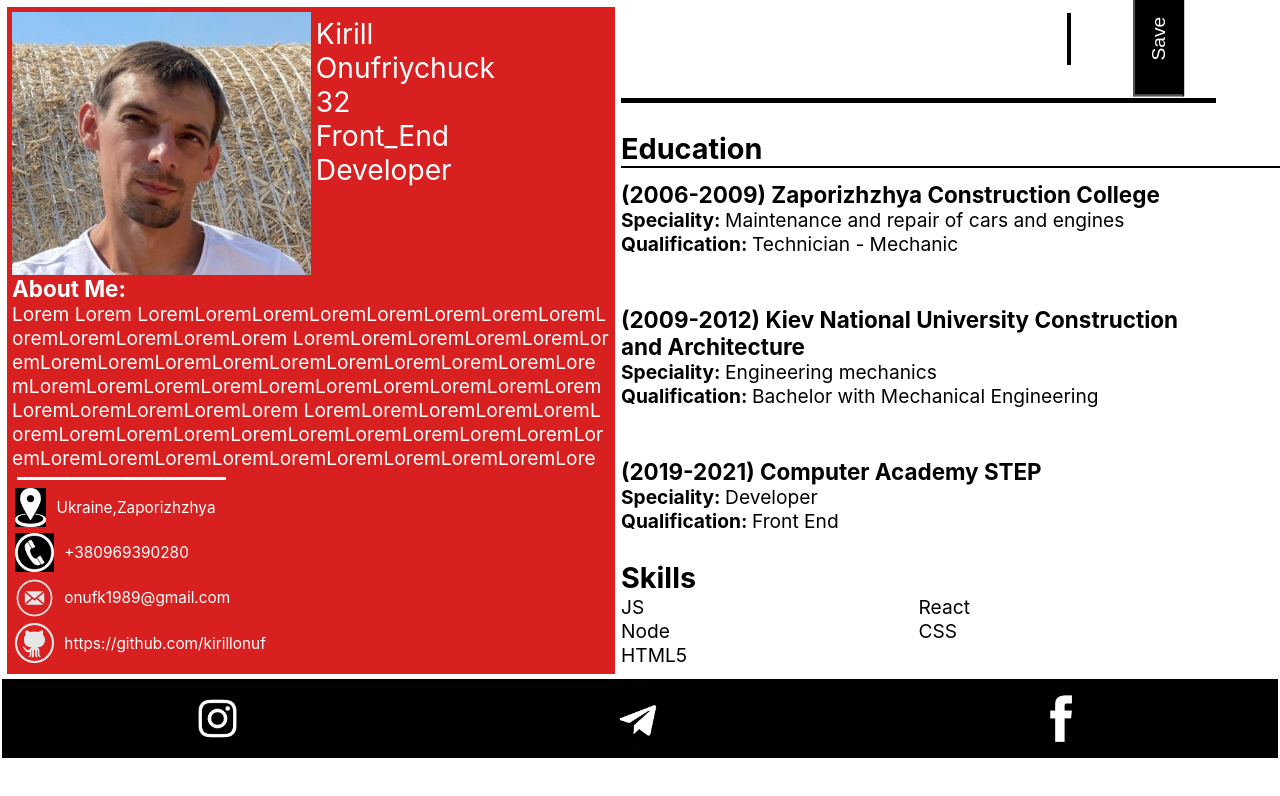
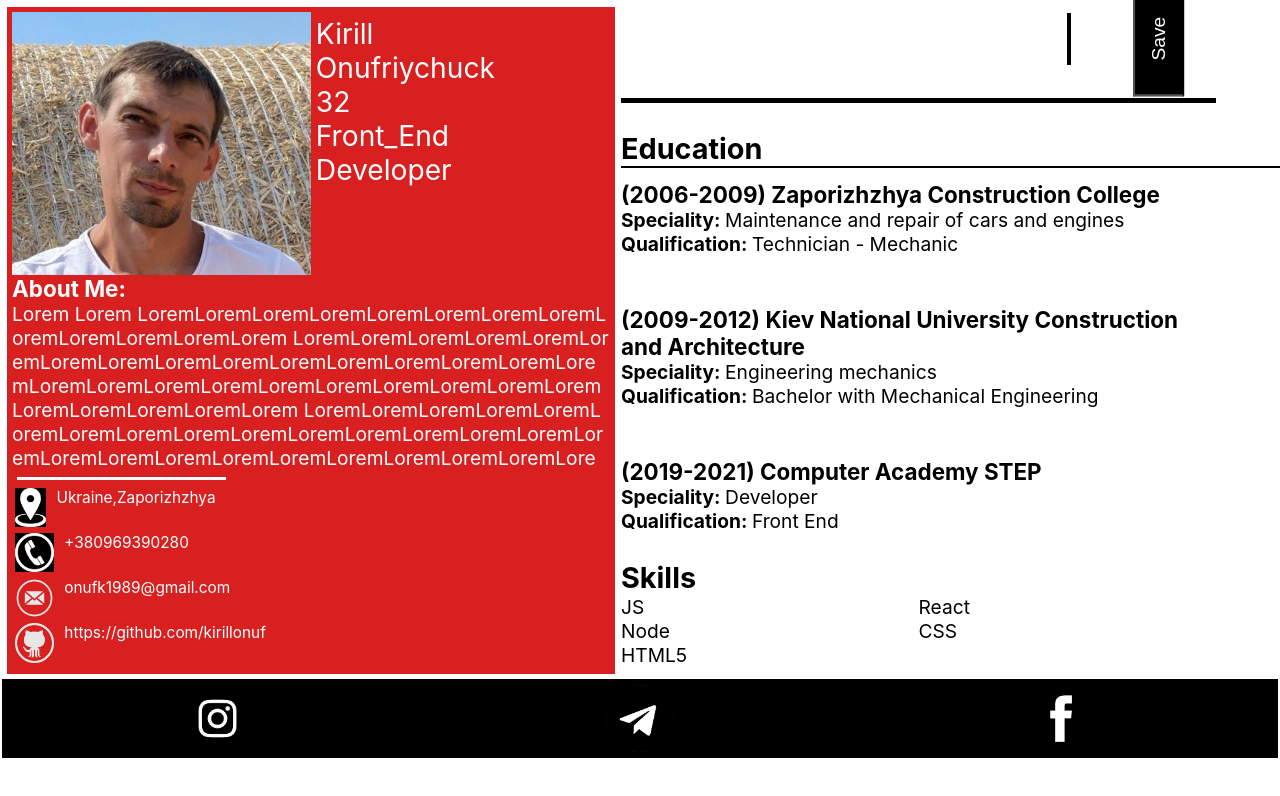
Before and after one commit to kirillonuf/cv_onufriychuk, a React (Create React App) app: page / in a window 1280 px wide. Shown: the top 796 px of the page. Built offline with nearby package versions, Linux system fonts and the light colour scheme.

Commit message:
align-items: flex-start;

```diff
--- a/src/App.scss
+++ b/src/App.scss
@@ -257,12 +257,12 @@
                         font-size: 1.2vw;
                         height: 23%;
                         width: 50%;
-                        align-items: center;
+                        align-items: flex-start;
                         .picture {
                             height: 100%;
                             width: auto;
                             margin-right: 10px;
-                            align-items: flex-start;
+                         //   align-items: flex-start;
                             img {
                                 object-fit: cover;
                                 height: 100%;
@@ -434,7 +434,7 @@
                         font-size: 1.2vh;
                         height: 23%;
                         width: 100%;
-                        align-items: center;
+                        align-items: flex-start;
 
                         .picture {
                             height: 100%;
```
